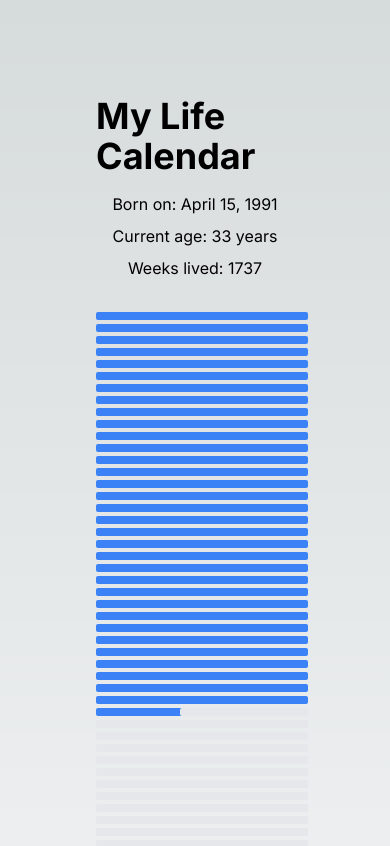
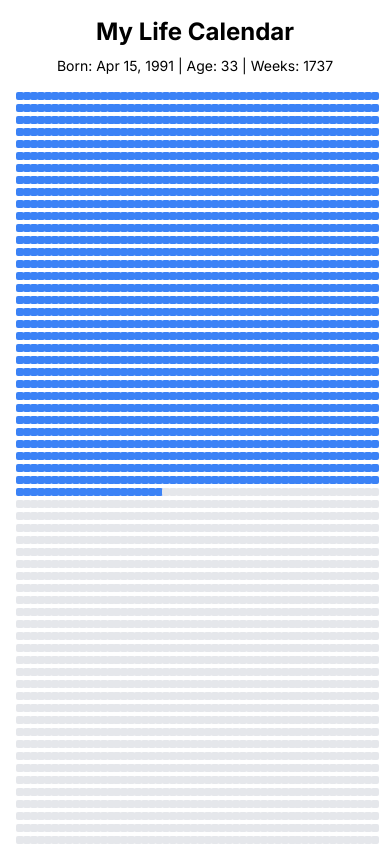
Before and after one commit to WiegerWolf/life-calendar, a Next.js app: page / in a window 390 px wide. Shown: the top 846 px of the page. Built offline with nearby package versions, Linux system fonts and the light colour scheme.

Commit message:
Refactor global styles and home page layout for improved mobile responsiveness and readability

```diff
--- a/app/globals.css
+++ b/app/globals.css
@@ -5,33 +5,3 @@
 .grid-cols-52 {
   grid-template-columns: repeat(52, minmax(0, 1fr));
 }
-
-:root {
-  --foreground-rgb: 0, 0, 0;
-  --background-start-rgb: 214, 219, 220;
-  --background-end-rgb: 255, 255, 255;
-}
-
-@media (prefers-color-scheme: dark) {
-  :root {
-    --foreground-rgb: 255, 255, 255;
-    --background-start-rgb: 0, 0, 0;
-    --background-end-rgb: 0, 0, 0;
-  }
-}
-
-body {
-  color: rgb(var(--foreground-rgb));
-  background: linear-gradient(
-      to bottom,
-      transparent,
-      rgb(var(--background-end-rgb))
-    )
-    rgb(var(--background-start-rgb));
-}
-
-@layer utilities {
-  .text-balance {
-    text-wrap: balance;
-  }
-}
--- a/app/page.tsx
+++ b/app/page.tsx
@@ -8,13 +8,15 @@ export default function Home() {
   const weeksLived = Math.floor((today.getTime() - birthDate.getTime()) / (7 * 24 * 60 * 60 * 1000));
 
   return (
-    <main className="flex min-h-screen flex-col items-center justify-center p-24">
-      <h1 className="text-4xl font-bold mb-4">My Life Calendar</h1>
-      <p className="mb-2">Born on: April 15, 1991</p>
-      <p className="mb-2">Current age: {age} years</p>
-      <p className="mb-8">Weeks lived: {weeksLived}</p>
-      <LifeCalendar birthDate={birthDate} />
-      <div className="mt-4 text-sm text-gray-600">
+    <main className="flex min-h-screen flex-col items-center justify-start p-4 sm:p-8">
+      <h1 className="text-2xl font-bold mb-2">My Life Calendar</h1>
+      <div className="text-sm mb-4 text-center">
+        <p>Born: Apr 15, 1991 | Age: {age} | Weeks: {weeksLived}</p>
+      </div>
+      <div className=" max-w-5xl mx-auto">
+        <LifeCalendar birthDate={birthDate} />
+      </div>
+      <div className="mt-4 text-sm text-gray-600 flex items-center justify-center">
         <span className="inline-block w-3 h-3 bg-blue-500 mr-2"></span> Weeks lived
         <span className="inline-block w-3 h-3 bg-gray-200 ml-4 mr-2"></span> Future weeks
       </div>
```
